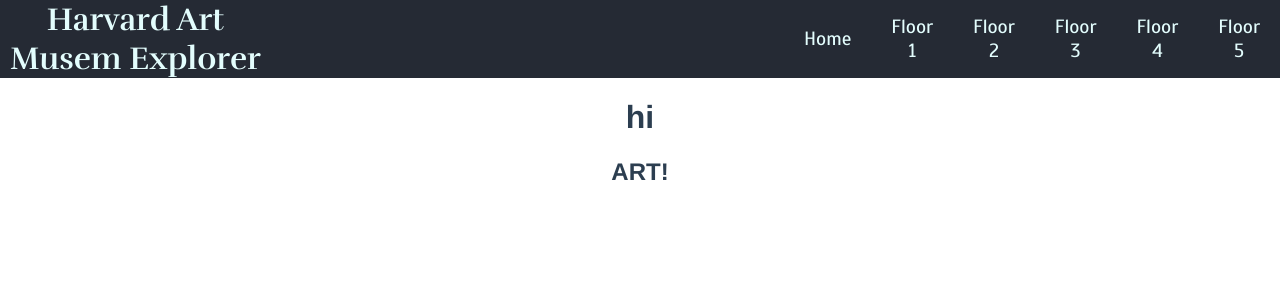
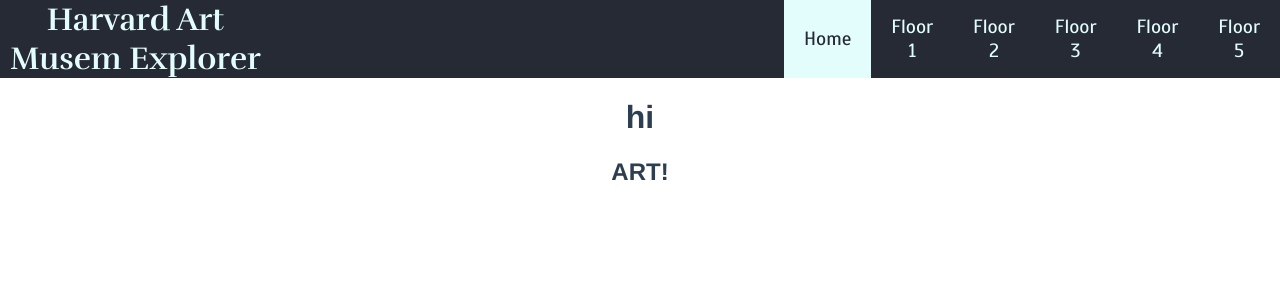
Before and after one commit to NimSum/harvard-art-museum, a Vue app: page / in a window 1280 px wide. In both pictures the pointer is over the item "Home". Shown: the top 300 px of the page. Built offline with nearby package versions, Linux system fonts and the light colour scheme.

Commit message:
Adds hover state to menu items

```diff
--- a/src/components/Header.vue
+++ b/src/components/Header.vue
@@ -48,6 +48,12 @@
       span {
         display: block;
       }
+
+      &:hover {
+        background-color: #E3FDFD;
+        color: #252A34;
+        cursor: pointer;
+      }
     }
   }
 </style>
```
